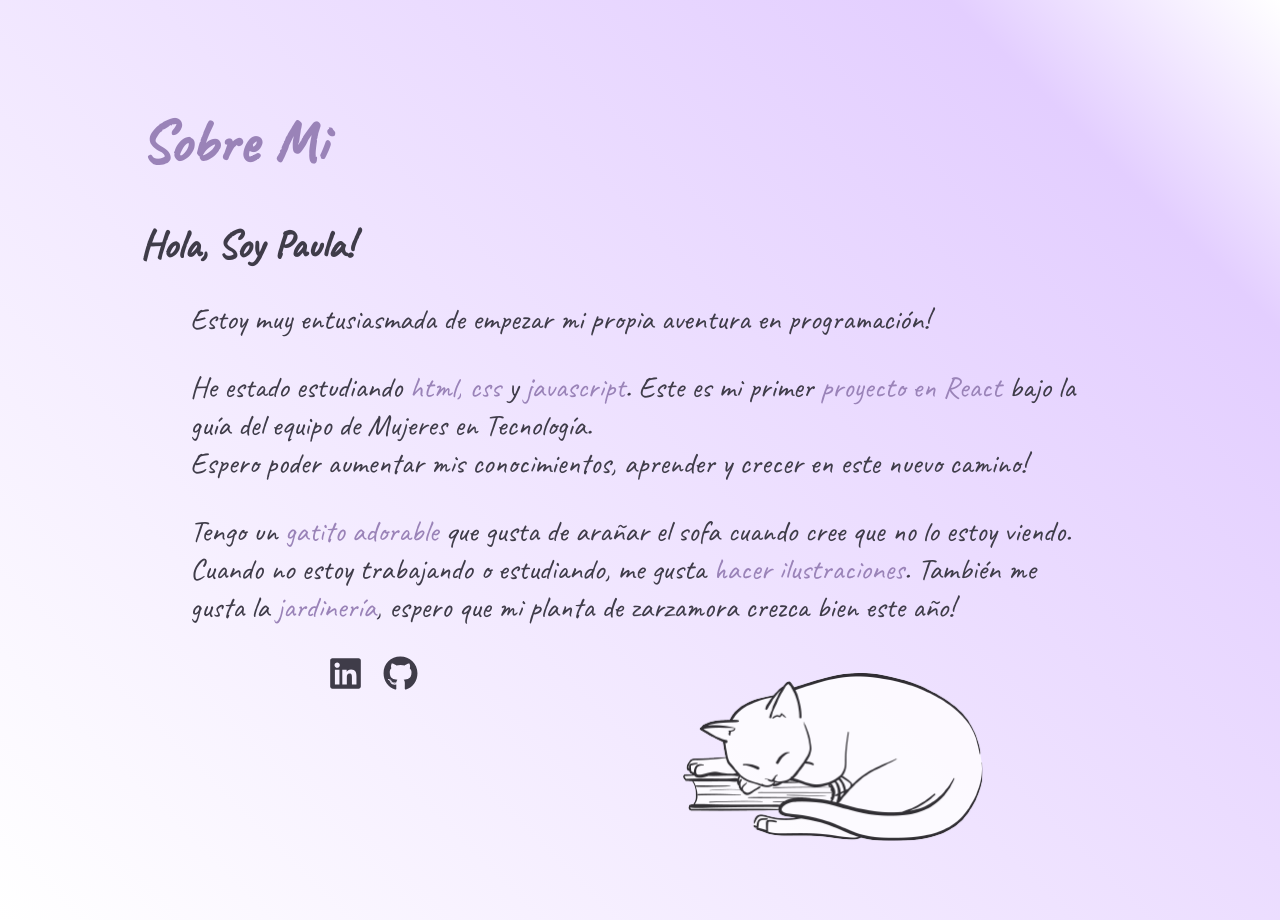
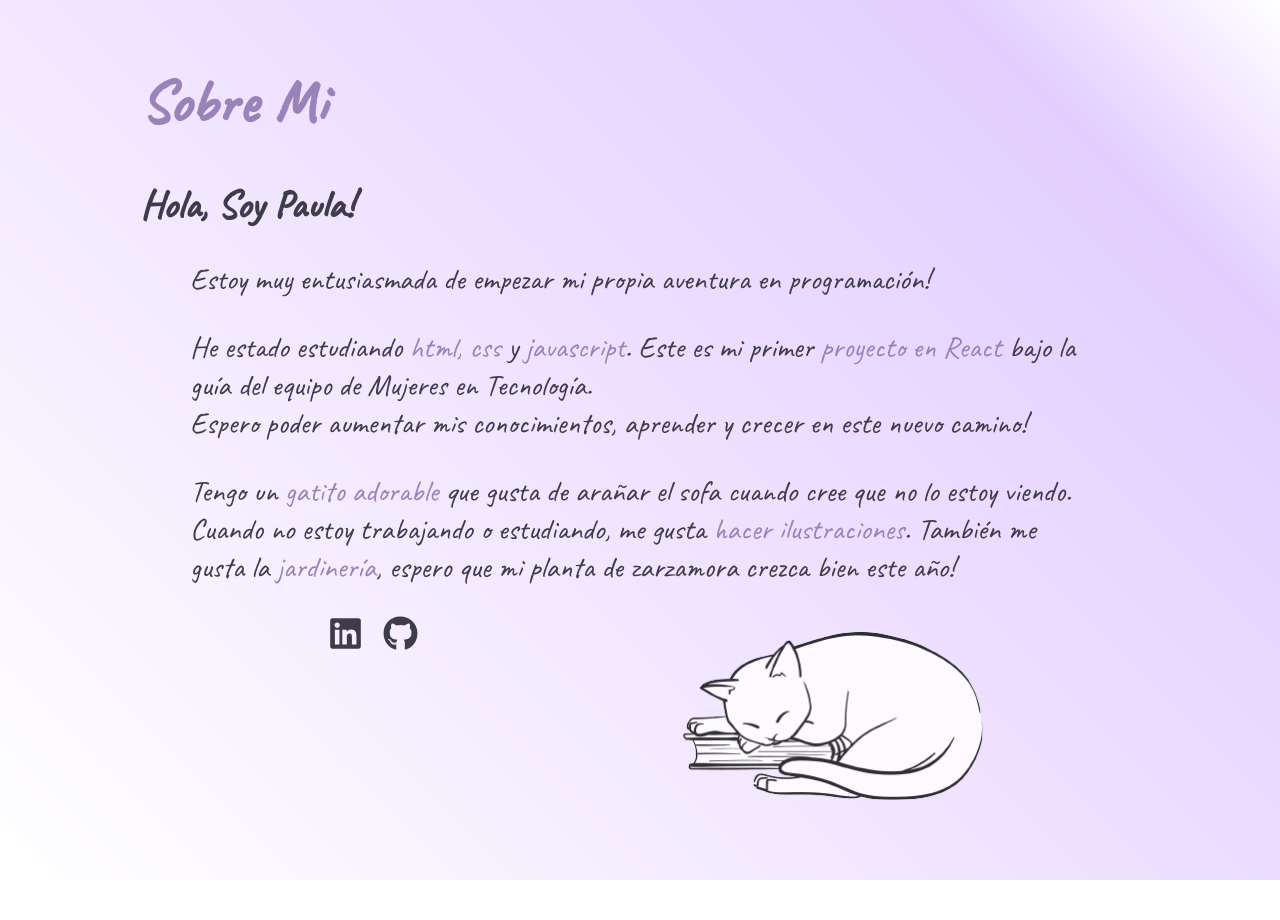
Before and after one commit to PauHiga/MeTQuiz, a React (Create React App) app: page /sobre-mi in a window 1280 px wide. After the commit the page ends 880 px from the top, so only its background shows below. Built offline with nearby package versions, Linux system fonts and the light colour scheme.

Commit message:
google fonts link moved to html

```diff
--- a/public/index.html
+++ b/public/index.html
@@ -1,6 +1,9 @@
 <!DOCTYPE html>
 <html lang="en">
   <head>
+    <link rel="preconnect" href="https://fonts.googleapis.com">
+    <link rel="preconnect" href="https://fonts.gstatic.com" crossorigin>
+    <link href="https://fonts.googleapis.com/css2?family=Caveat&display=swap" rel="stylesheet">
     <meta charset="utf-8" />
     <link rel="icon" href="%PUBLIC_URL%/favicon.ico" />
     <meta name="viewport" content="width=device-width, initial-scale=1" />
--- a/src/App.css
+++ b/src/App.css
@@ -1,4 +1,4 @@
-@import url('https://fonts.googleapis.com/css2?family=Caveat&display=swap');
+/* @import url('https://fonts.googleapis.com/css2?family=Caveat&display=swap'); */
 
 .App {
   text-align: center;
@@ -10,7 +10,6 @@ body{
   background: linear-gradient(45deg, rgba(255,255,255,1) 0%, rgba(246,236,251,1) 82%, rgba(255,255,255,1) 100%); */
   background: rgb(255,255,255);
   background: linear-gradient(45deg, rgba(255,255,255,1) 0%, rgba(227,206,255,1) 85%, rgba(255,255,255,1) 100%);
-  min-height: 100vh;
 }
 
 .purple-grey{
--- a/src/pages/aboutme/index.css
+++ b/src/pages/aboutme/index.css
@@ -1,13 +1,16 @@
 .aboutmebackground{
     display: flex;
     justify-content: center;
-
     text-align: left;
 }
 
 .aboutmebackground p{
     margin-left: 50px;
     margin-right: 50px;
+}
+
+.aboutmebackground h1{
+    margin-top: 0;
 }
 
 .text-container{
--- a/src/pages/aboutme/sobre-mi.js
+++ b/src/pages/aboutme/sobre-mi.js
@@ -10,14 +10,10 @@ function SobreMi(){
                 <div className="text-container">
                     <h1 className='purple-grey'>Sobre Mi</h1>
                     <h2>Hola, Soy Paula!</h2>
-
                     <p>Estoy muy entusiasmada de empezar mi propia aventura en programación!</p>
                     <p>He estado estudiando <span className='purple-grey'>html, css</span> y <span className='purple-grey'>javascript</span>. Este es mi primer <span className='purple-grey'>proyecto en React</span> bajo la guía del equipo de Mujeres en Tecnología.<br/>
                     Espero poder aumentar mis conocimientos, aprender y crecer en este nuevo camino!</p>
-
                     <p>Tengo un <span className='purple-grey'>gatito adorable</span> que gusta de arañar el sofa cuando cree que no lo estoy viendo. Cuando no estoy trabajando o estudiando, me gusta  <span className='purple-grey'>hacer ilustraciones</span>. También me gusta la <span className='purple-grey'>jardinería</span>, espero que mi planta de zarzamora crezca bien este año!</p>
-
-
                     <div className='footer'>
                         <div className='links'>
                             <a href="https://www.linkedin.com/in/paula-gabriela-higa-214690249/"><span className='icon-social'><FaLinkedin/></span></a>
```
